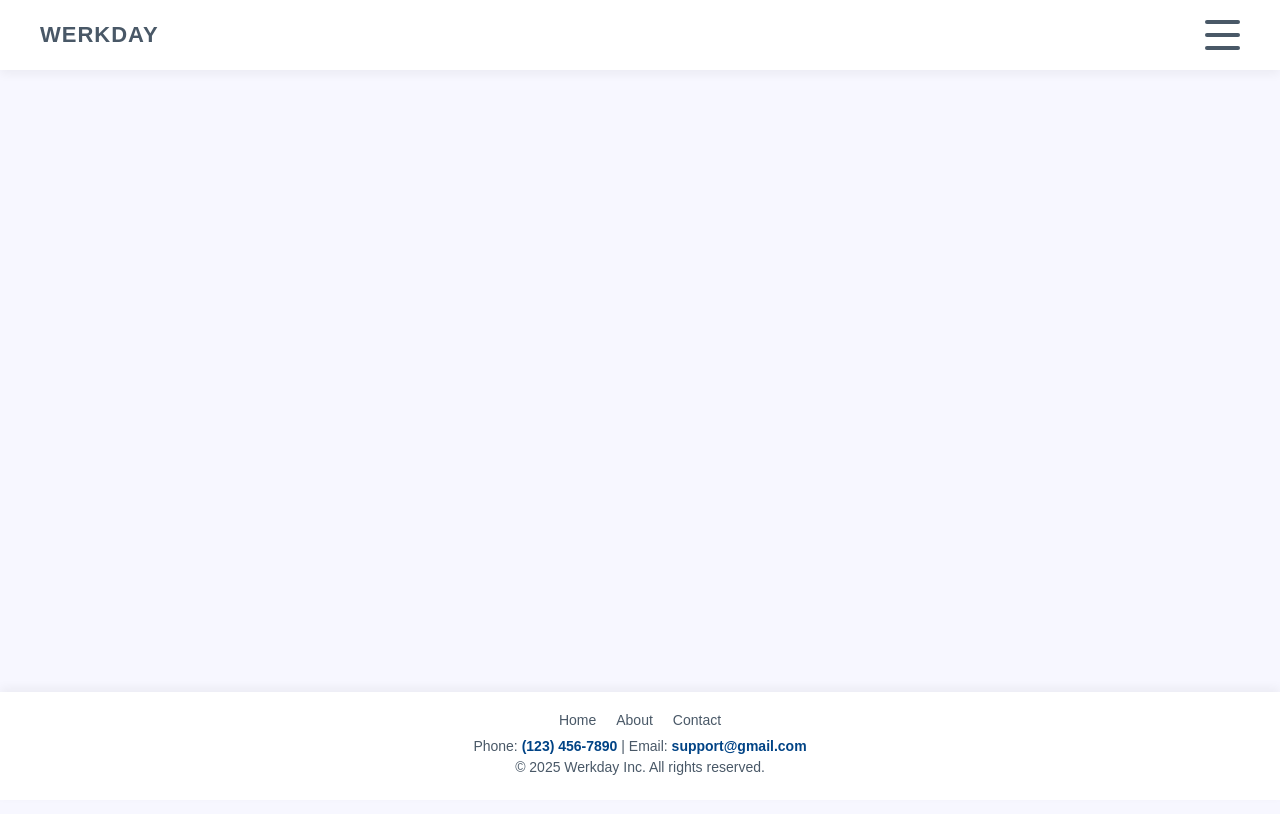
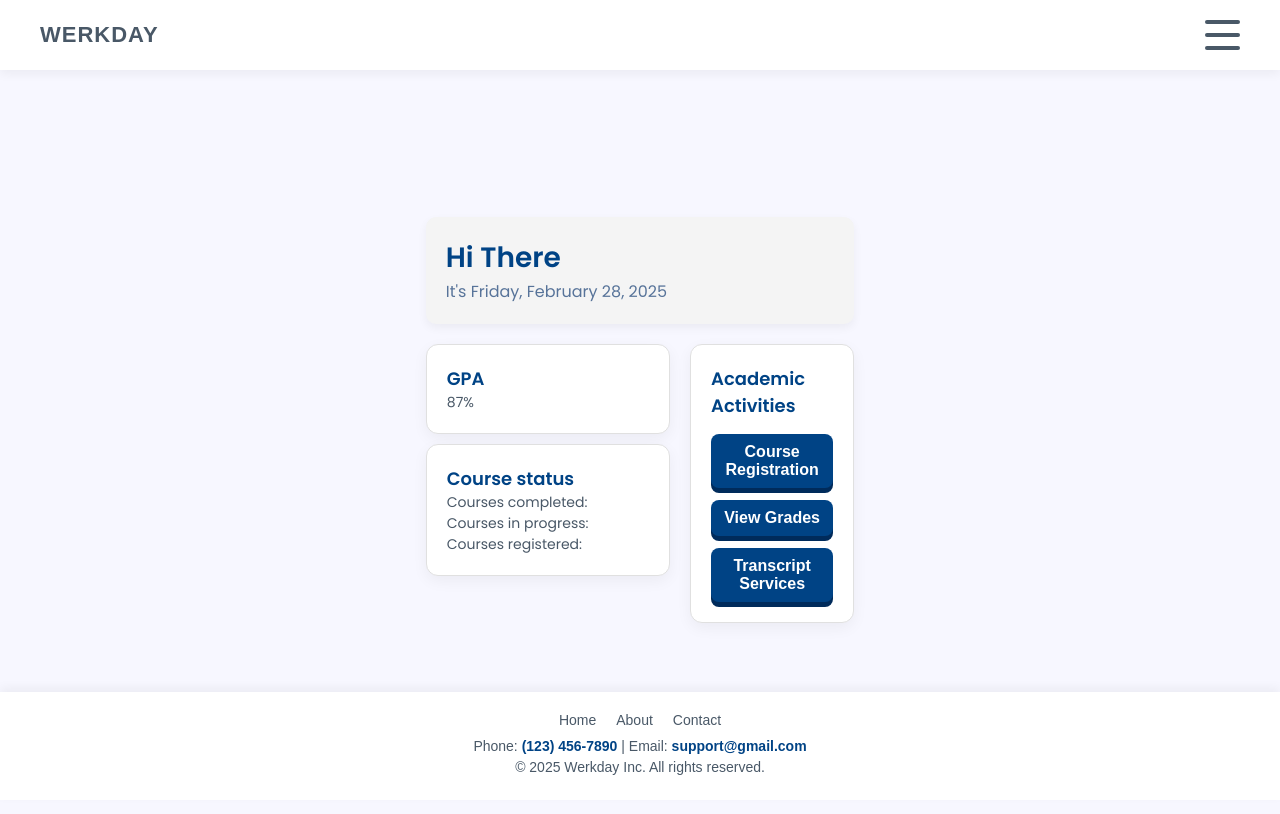
Before and after one commit to ryaneveson/310_Project, a React (Create React App) app in the folder student-records-app/: page /academicdashboard in a window 1280 px wide. Shown: the top 814 px of the page. Built offline with nearby package versions, Linux system fonts and the light colour scheme; sample sign-in values are in the browser's storage.

Commit message:
academic dashbaord initail with tests

```diff
--- /dev/null
+++ b/student-records-app/src/AcademicDashboard.js
@@ -0,0 +1,70 @@
+import { useEffect, useState } from "react";
+import "./frontend/dashboardStyles.css";
+
+const AcademicDashboard = () => {
+  const [username, setUsername] = useState("");
+
+  useEffect(() => {
+    const token = localStorage.getItem("token");
+    if (!token) {
+      window.location.href = "/";
+    } else {
+      setUsername("User");
+    }
+  });
+
+  const handleLogout = () => {
+    localStorage.removeItem("token");
+    window.location.href = "/";
+  };
+
+  return (
+    <div className="dashboard-container">
+      <div className="hero">
+        <h2>Hi There</h2>
+        <p>
+          It's{" "}
+          {new Date().toLocaleDateString(undefined, {
+            weekday: "long",
+            year: "numeric",
+            month: "long",
+            day: "numeric",
+          })}
+        </p>
+      </div>
+
+      <div className="dashboard-content">
+        <div className="info-cards">
+          <div className="card">
+            <h3>GPA</h3>
+            <p>87%</p>
+          </div>
+          <div className="card">
+            <h3>Course status</h3>
+            <p>Courses completed:</p>
+            <p>Courses in progress:</p>
+            <p>Courses registered:</p>
+          </div>
+        </div>
+
+        <div className="apps-card">
+          <h3>Academic Activities</h3>
+          <div className="apps-buttons">
+            <button onClick={() => (window.location.href = "/Courses")} className="app-button">
+              Course Registration
+            </button>
+            <button onClick={() => (window.location.href = "/Dashboard")} className="app-button">
+              View Grades
+            </button>
+            <button onClick={() => (window.location.href = "/Dashboard")} className="app-button">
+              Transcript Services
+            </button>
+          </div>
+        </div>
+      </div>
+
+    </div>
+  );
+};
+
+export default AcademicDashboard;
--- a/student-records-app/src/App.js
+++ b/student-records-app/src/App.js
@@ -10,6 +10,7 @@ import StudentRanking from './studentRanking';
 import CreateUser from "./createUser.js";
 import StudentSearch from "./StudentSearch";
 import VerifyRegistration from "./VerifyRegistration";
+import AcademicDashboard from "./AcademicDashboard"
 
 function App() {
   return (
@@ -25,6 +26,7 @@ function App() {
         <Route path="/studentRanking" element={<StudentRanking />} />
         <Route path="/studentSearch" element={<StudentSearch />} />
         <Route path="/verify-registration" element={<VerifyRegistration />} />
+        <Route path="/academicdashboard" element={<AcademicDashboard />} />
       </Routes>
     </Router>
   );
```
Also changed, not shown: 1 other file (tests, documents, lock files or other folders).
